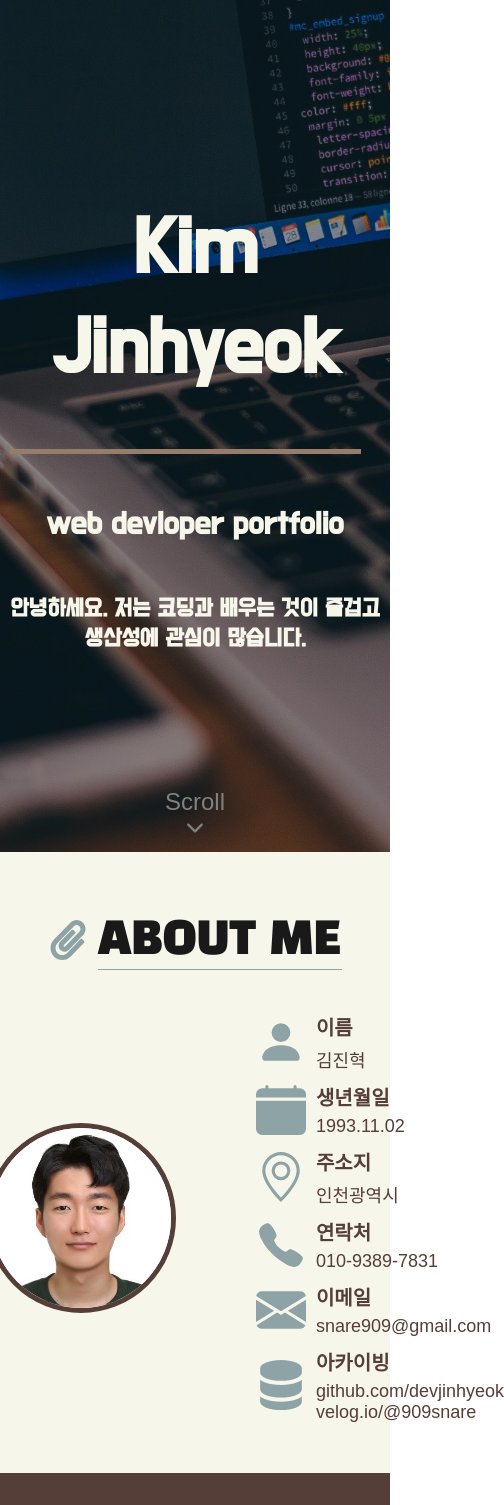
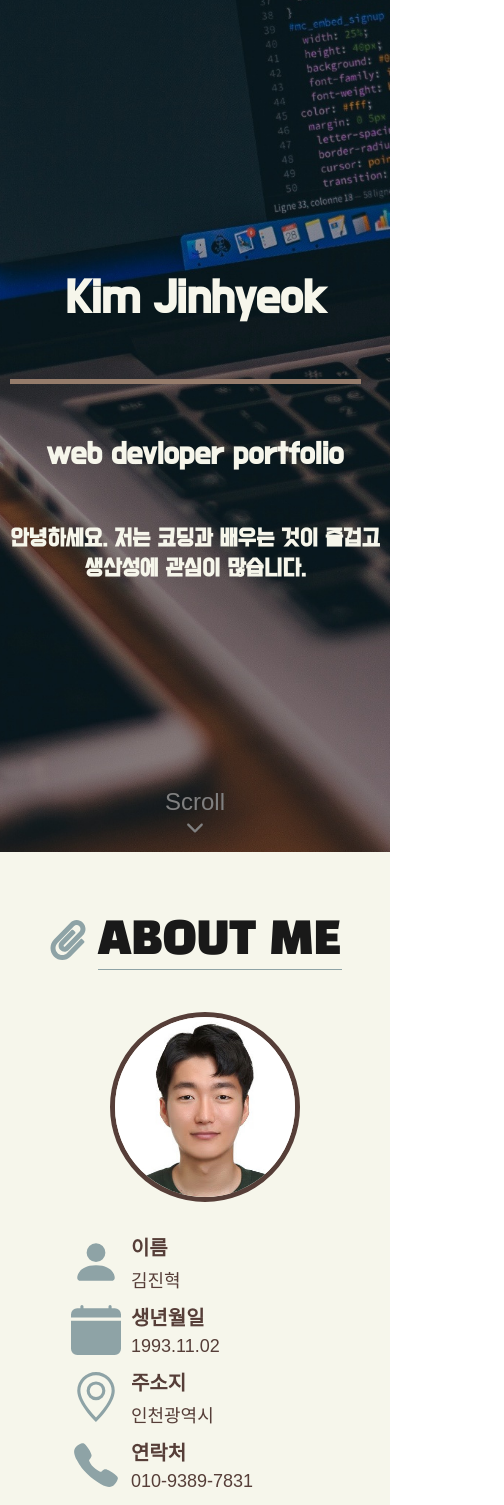
Before and after one commit to jjjinhyeok/portfolio, a React (Create React App) app: page / in a window 390 px wide. Shown: the top 1505 px of the page, 504 px wide, since content can reach past the window. Built offline with nearby package versions, Linux system fonts and the light colour scheme; a web font is replaced by a local one.

Commit message:
fix: fix css for more responsive

```diff
--- a/src/AboutMe.js
+++ b/src/AboutMe.js
@@ -20,6 +20,10 @@ const AboutMeDiv = styled.div`
       display: flex;
       justify-content: center;
       align-items: center;
+      @media only screen and (max-width: 600px) {
+        flex-direction: column;
+        width: 100%;
+      }
       .wrap-wrap-photo {
         height: 100%;
         display: flex;
@@ -31,6 +35,7 @@ const AboutMeDiv = styled.div`
         @media only screen and (max-width: 600px) {
           height: 30%;
           padding-left: 100px;
+          margin-bottom: 30px;
         }
         .wrap-photo {
           width: 300px;
@@ -49,14 +54,6 @@ const AboutMeDiv = styled.div`
           }
         }
       }
-      // .line {
-      //   width: 5px;
-      //   height: 80%;
-      //   background: ${props => props.theme.colors.da};
-      //   @media only screen and (max-width: 600px) {
-      //     display: none;
-      //   }
-      // }
       .items {
         display: flex;
         flex-wrap: wrap;
--- a/src/Cover.js
+++ b/src/Cover.js
@@ -35,6 +35,9 @@ const CoverDiv = styled.div`
     }
     h1 {
       font-size: 5rem;
+      @media only screen and (max-width: 600px) {
+        font-size: 3rem;
+      }
     }
     .line {
       width: 90%;
--- a/src/Projects.js
+++ b/src/Projects.js
@@ -25,6 +25,9 @@ const ProjectsDiv = styled.div`
         .item {
           background: ${props => props.theme.colors.ls};
           padding: 30px 40px;
+          @media only screen and (max-width: 600px) {
+            padding: 28px 13px;
+          }
           border-radius: 30px;
           box-shadow: 1rem 1rem 1rem 0 rgba(68,68,68,.2);
           .wrap-title {
@@ -49,6 +52,9 @@ const ProjectsDiv = styled.div`
             justify-content: center;
             align-items: flex-start;
             gap: 40px;
+            @media only screen and (max-width: 600px) {
+              flex-direction: column;
+            }
             .wrap-gall {
               display: flex;
               justify-content: center;
```
Also changed, not shown: 1 other file (tests, documents, lock files or other folders).
